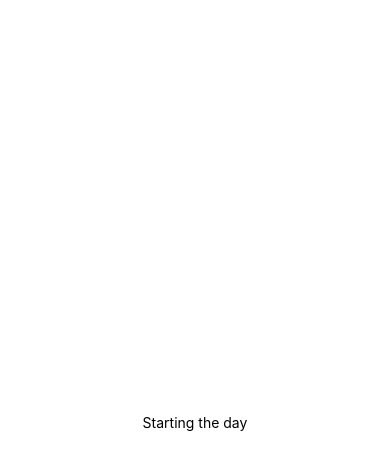
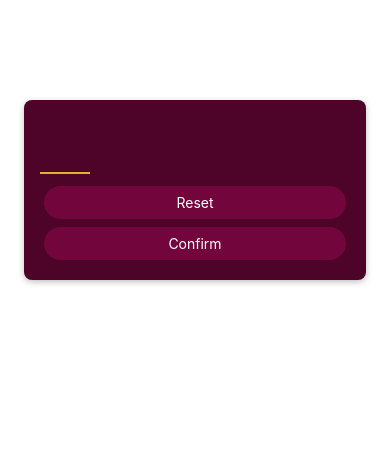
Before and after one commit to animeshVG/RN-Training, a React Native app: screen / in a window 390 px wide. Shown: the top 470 px of the page. Built offline with nearby package versions, Linux system fonts and the light colour scheme.

Commit message:
Initial BoilerPlate

```diff
--- a/App.tsx
+++ b/App.tsx
@@ -1,20 +1,10 @@
-import { StatusBar } from 'expo-status-bar';
-import { StyleSheet, Text, View } from 'react-native';
+import { StyleSheet, Text, View } from "react-native";
+import StartGameScreen from "./Screens/StartGameScreen";
 
 export default function App() {
-  return (
-    <View style={styles.container}>
-      <Text>Starting the day</Text>
-      <StatusBar style="auto" />
-    </View>
-  );
+  return <StartGameScreen />;
 }
 
 const styles = StyleSheet.create({
-  container: {
-    flex: 1,
-    backgroundColor: '#fff',
-    alignItems: 'center',
-    justifyContent: 'center',
-  },
+
 });
--- /dev/null
+++ b/Components/PrimaryButton.tsx
@@ -0,0 +1,35 @@
+import { StyleSheet, Text, View, Pressable } from "react-native";
+import React from "react";
+
+const PrimaryButton = ({ children }) => {
+  const pressme = () => {
+    console.log("hello bro");
+  };
+  return (
+    <View style={styles.buttonOuterContainer}>
+      <Pressable  style={styles.buttonInnerContainer} onPress={pressme} android_ripple={{ color: "#72063c" }}>
+        <Text style={styles.buttonText} >{children}</Text>
+      </Pressable>
+    </View>
+  );
+};
+
+export default PrimaryButton;
+
+const styles = StyleSheet.create({
+  buttonOuterContainer: {
+    borderRadius: 28,
+    margin: 4,
+    overflow: "hidden",
+  },
+  buttonInnerContainer: {
+    backgroundColor: "#72063c",
+    paddingVertical: 8,
+    paddingHorizontal: 16,
+    elevation: 2,
+  },
+  buttonText: {
+    color: "white",
+    textAlign: "center",
+  },
+});
--- /dev/null
+++ b/Screens/StartGameScreen.tsx
@@ -0,0 +1,41 @@
+import { StyleSheet, Text, View, TextInput } from "react-native";
+import React from "react";
+import PrimaryButton from "../Components/PrimaryButton";
+
+const StartGameScreen = () => {
+  return (
+    <View style={styles.InputContainer}>
+      <TextInput style={styles.numberInput} maxLength={2} keyboardType="number-pad" autoCapitalize="none" autoCorrect={false} />
+      <PrimaryButton>Reset</PrimaryButton>
+      <PrimaryButton>Confirm</PrimaryButton>
+    </View>
+  );
+};
+
+export default StartGameScreen;
+
+const styles = StyleSheet.create({
+  InputContainer: {
+    marginHorizontal: 24,
+    padding: 16,
+    marginTop: 100,
+    backgroundColor: "#4e0329",
+    borderRadius: 8,
+    elevation: 8,
+    shadowColor: "black",
+    shadowOffset: { width: 0, height: 2 },
+    shadowRadius: 6,
+    shadowOpacity: 0.25,
+  },
+  numberInput: {
+    height: 50,
+    width:50,
+    fontSize: 32,
+    borderBottomColor: "#ddb52f",
+    borderBottomWidth:2,
+    color:"#ddb52f",
+    marginVertical:8,
+    fontWeight:"bold",
+    textAlign:"center"
+  },
+});
```
Also changed, not shown: Screens/GameOverScreen.tsx (added), Screens/GameScreen.tsx (added).
